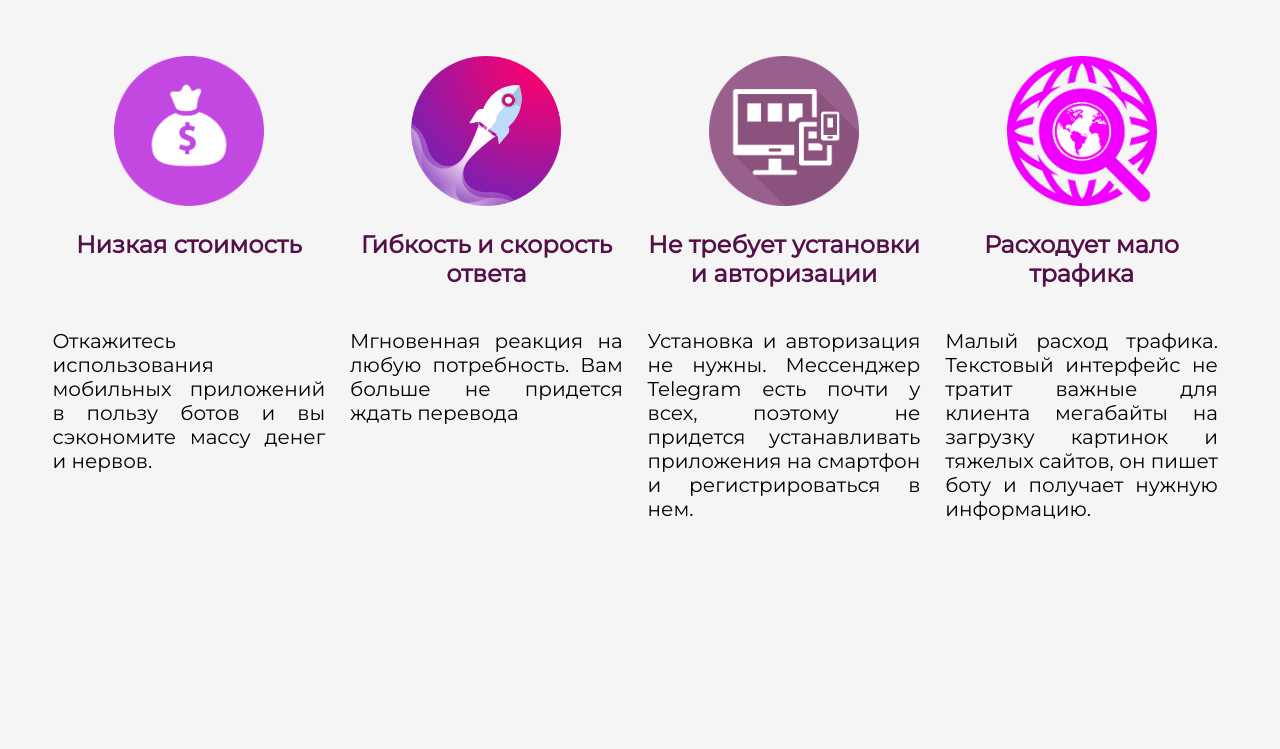
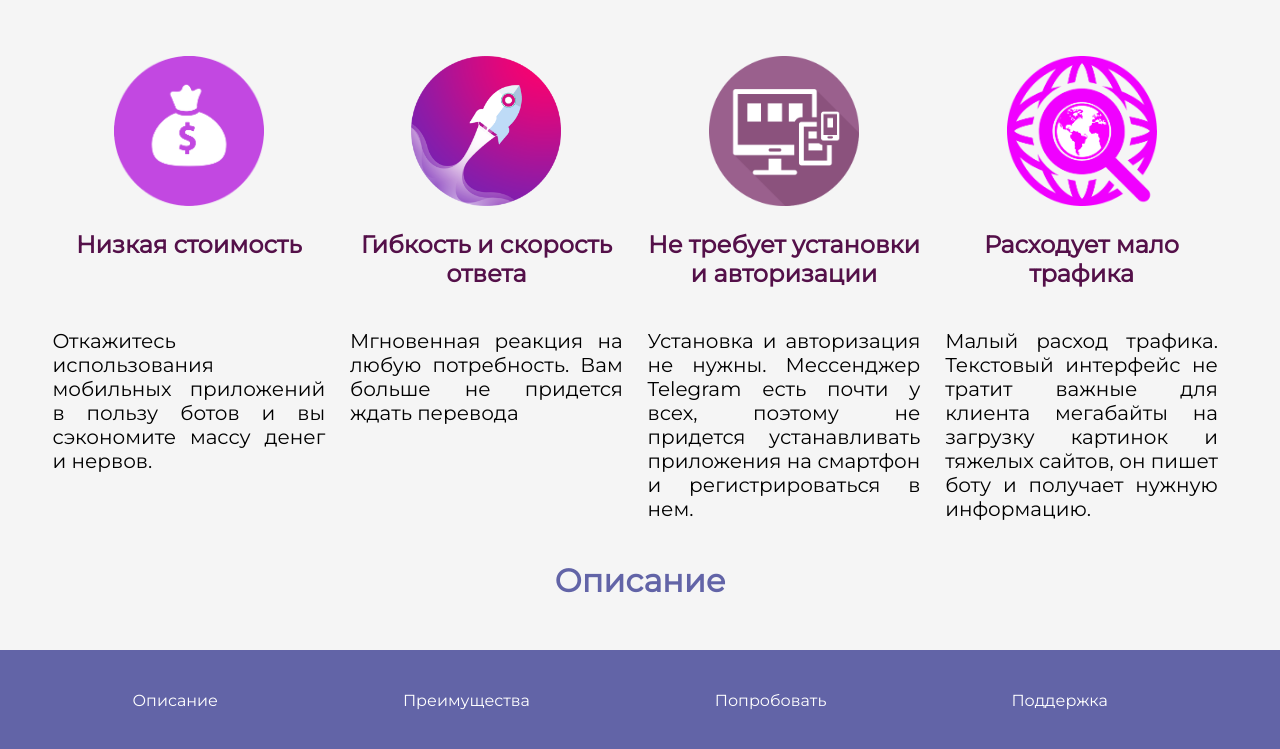
Before and after one commit to ramaketa/WhatISayBot, a plain HTML site: page index.html in a window 1280 px wide. Shown: the part 745-1494 px from the top of the page. Before the commit the page ends 1266 px from the top, so only its background shows below. Drawn offline with Linux system fonts and the light colour scheme; a script that the page names is missing; a web font is replaced by a local one.

Commit message:
Доработки + добавлен футер

```diff
--- a/css/style.css
+++ b/css/style.css
@@ -9,13 +9,13 @@ body {
 
 .header {
 	height: 55px;
-	background-color: #fff;
+	background-color: #6264a7;
 	display: flex;
 	flex-direction: row;
 	align-content: space-between;
 	align-items: center;
 	border-bottom: 1px solid #666;
-	color: #666;
+	color: white;
 }
 
 .header-logo-panel {
@@ -37,10 +37,11 @@ body {
 }
 
 .logo-image {
+	margin-right: 10px;
 	width: 50px;
 	height: 100%;
 	background-position: center;
-	background-image: url(../header-logo-image.jpg);
+	background-image: url(../header-logo-image.png);
 	background-size: contain;
 	background-repeat: no-repeat;
 }
@@ -69,7 +70,7 @@ body {
 }
 
 .header-navigation-panel .search-section {
-	border: 1px solid #666;
+	border: 1px solid white;
 
 	padding: 5px;
 
@@ -194,9 +195,30 @@ body {
 }
 
 ._detail-text {
-	display: inline-block;
+	display: block;
 	color: #6264a7;
 	font-size: 2rem;
 	font-weight: bold;
 	width: 100%;
+	float: none;
 }
+
+.footer {
+	margin-top: 50px;
+	display: flex;
+	flex-direction: row;
+	align-items: center;
+	min-height: 100px;
+	background-color: #6264a7;
+	color: white;
+}
+
+.footer ul {
+	display: flex;
+	flex-direction: row;
+	list-style: none;
+}
+
+.footer ul li {
+	margin: 0 22%;
+}
--- a/index.html
+++ b/index.html
@@ -24,7 +24,7 @@
         </ul>
     </div>
 </div>
-<div class="container">
+<div class="container" style="min-height: 1250px">
     <div class="container first-section">
         <div class="first-section _description-text">
             <h3 class="first-section _description-text _big-text">WHAT I SAY</h3>
@@ -67,7 +67,15 @@
         </ul>
     </div>
 </div>
-<div class="footer"></div>
+<div class="_detail-text _center">Описание</div>
+<div class="footer">
+    <ul>
+        <li>Описание</li>
+        <li>Преимущества</li>
+        <li>Попробовать</li>
+        <li>Поддержка</li>
+    </ul>
+</div>
 
 </body>
 </html>
```
